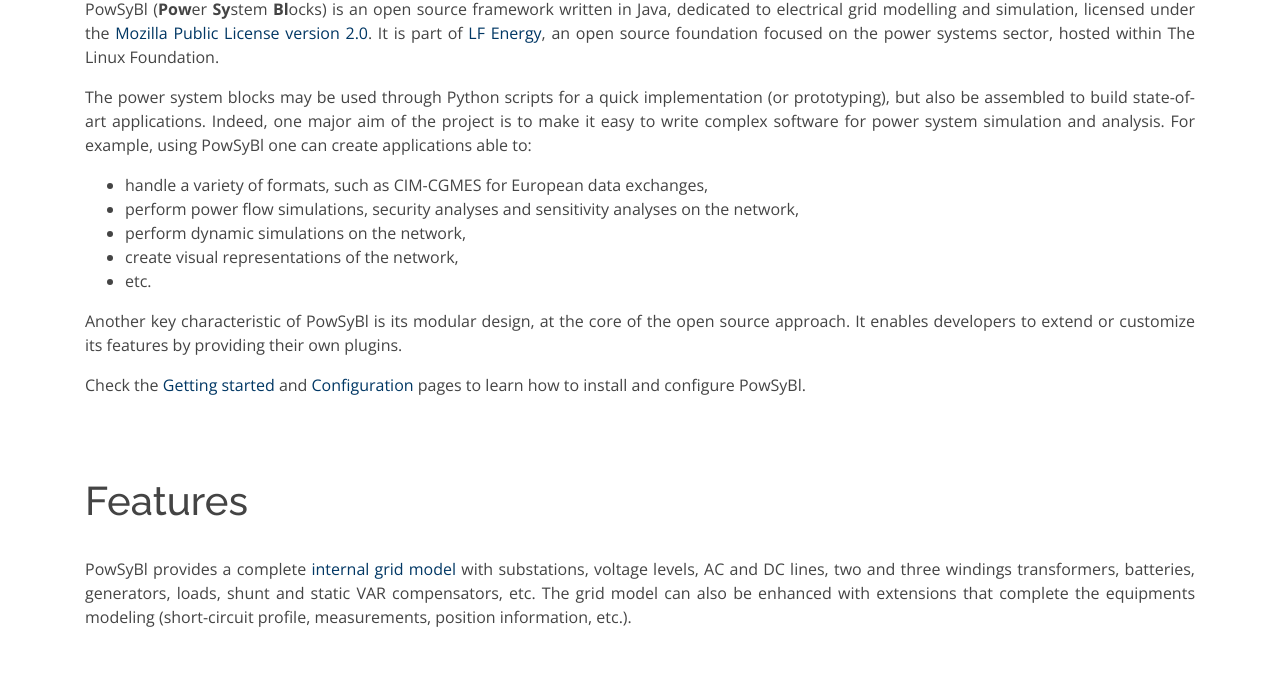
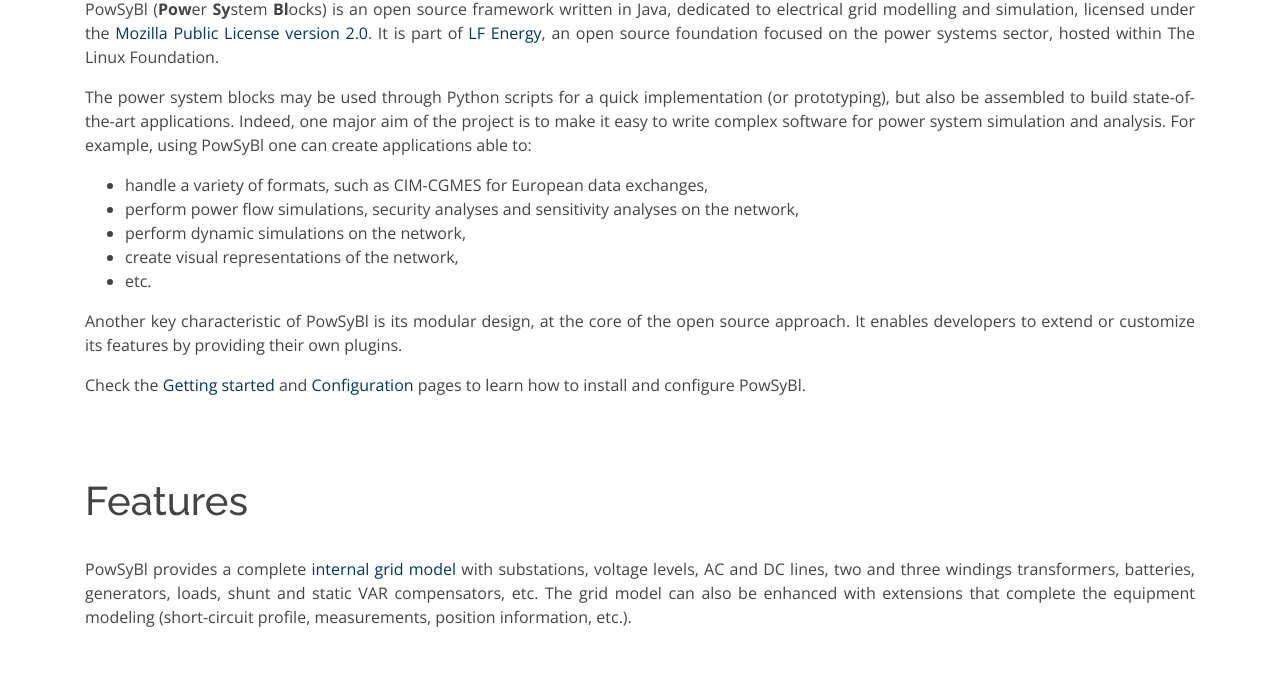
Before and after one commit to powsybl/powsybl.github.io, a Jekyll site: the page built from pages/overview/index.md, in a window 1280 px wide and 1400 px high. Shown: the part 247-929 px from the top of the window. Built offline with Jekyll 4.4.1, drawn with Linux system fonts in a browser that asks for light colours; our own code applies the rules of GitHub Pages for plain Markdown files; some of the changed text lies outside the part shown.

Commit message:
Minor rephrasing
Signed-off-by: Sophie Frasnedo <sophie.frasnedo@rte-france.com>

```diff
--- a/pages/overview/index.md
+++ b/pages/overview/index.md
@@ -17,7 +17,7 @@
 dedicated to electrical grid modelling and simulation, licensed under the [Mozilla Public License version 2.0](./license).
 It is part of [LF Energy](https://www.lfenergy.org/), an open source foundation focused on the power systems sector, hosted within The Linux Foundation.
 
-The power system blocks may be used through Python scripts for a quick implementation (or prototyping), but also be assembled to build state-of-art applications.
+The power system blocks may be used through Python scripts for a quick implementation (or prototyping), but also be assembled to build state-of-the-art applications.
 Indeed, one major aim of the project is to make it easy to write complex software for power
 system simulation and analysis. For example, using PowSyBl one can create applications able to:
 - handle a variety of formats, such as CIM-CGMES for European data exchanges,
@@ -34,7 +34,7 @@
 # Features
 PowSyBl provides a complete [internal grid model](../documentation/grid/formats/xiidm.md)
 with substations, voltage levels, AC and DC lines, two and three windings transformers, batteries,
-generators, loads, shunt and static VAR compensators, etc. The grid model can also be enhanced with extensions that complete the equipments modeling
+generators, loads, shunt and static VAR compensators, etc. The grid model can also be enhanced with extensions that complete the equipment modeling
 (short-circuit profile, measurements, position information, etc.).
 
 ![Node breaker topology](img/index/nodeBreakerTopology.svg){: width="50%" .center-image}
```
Also changed, not shown: other parts of pages/overview/index.md (+1 -1 lines), pages/documentation/developer/repositories/powsybl-optimizer.md (+1 -1 lines).
